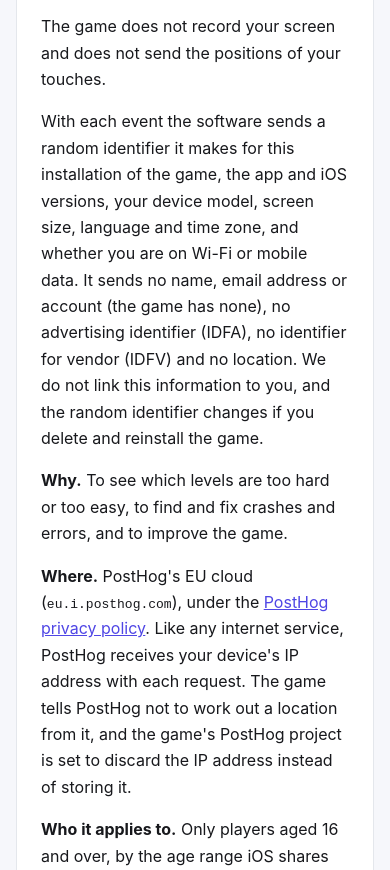
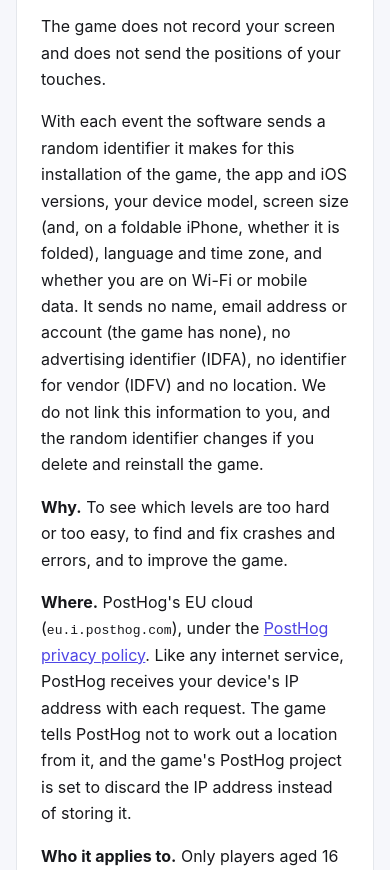
Before and after one commit to alexGamer92/apps-legal-pages, a plain HTML site: page ramrush/privacy/index.html in a window 390 px wide. Shown: the part 11130-12000 px from the top of the page. Drawn offline with Linux system fonts and the light colour scheme.

Commit message:
RAM Rush privacy (1.3, PROPOSED, hold until the client's OK): section 11 names the fold state a foldable iPhone sends with each event
Claude-Session: https://claude.ai/code/session_01AfUbDgSDJAoaVwUECycBGE

```diff
--- a/ramrush/privacy/index.html
+++ b/ramrush/privacy/index.html
@@ -89,7 +89,7 @@
 <li>crash and error reports.</li>
 </ul>
 <p>The game does not record your screen and does not send the positions of your touches.</p>
-<p>With each event the software sends a random identifier it makes for this installation of the game, the app and iOS versions, your device model, screen size, language and time zone, and whether you are on Wi-Fi or mobile data. It sends no name, email address or account (the game has none), no advertising identifier (IDFA), no identifier for vendor (IDFV) and no location. We do not link this information to you, and the random identifier changes if you delete and reinstall the game.</p>
+<p>With each event the software sends a random identifier it makes for this installation of the game, the app and iOS versions, your device model, screen size (and, on a foldable iPhone, whether it is folded), language and time zone, and whether you are on Wi-Fi or mobile data. It sends no name, email address or account (the game has none), no advertising identifier (IDFA), no identifier for vendor (IDFV) and no location. We do not link this information to you, and the random identifier changes if you delete and reinstall the game.</p>
 <p><strong>Why.</strong> To see which levels are too hard or too easy, to find and fix crashes and errors, and to improve the game.</p>
 <p><strong>Where.</strong> PostHog's EU cloud (<code>eu.i.posthog.com</code>), under the <a href="https://posthog.com/privacy">PostHog privacy policy</a>. Like any internet service, PostHog receives your device's IP address with each request. The game tells PostHog not to work out a location from it, and the game's PostHog project is set to discard the IP address instead of storing it.</p>
 <p><strong>Who it applies to.</strong> Only players aged 16 and over, by the age range iOS shares (section 10). For players under 16, and when no age range is shared or the iPhone runs an iOS earlier than 26, analytics never runs. Where Google's consent message is required (section 3), analytics never runs, whatever you answer in that message: the message is about ads and does not name PostHog. Elsewhere it is on unless you turn it off.</p>
```
